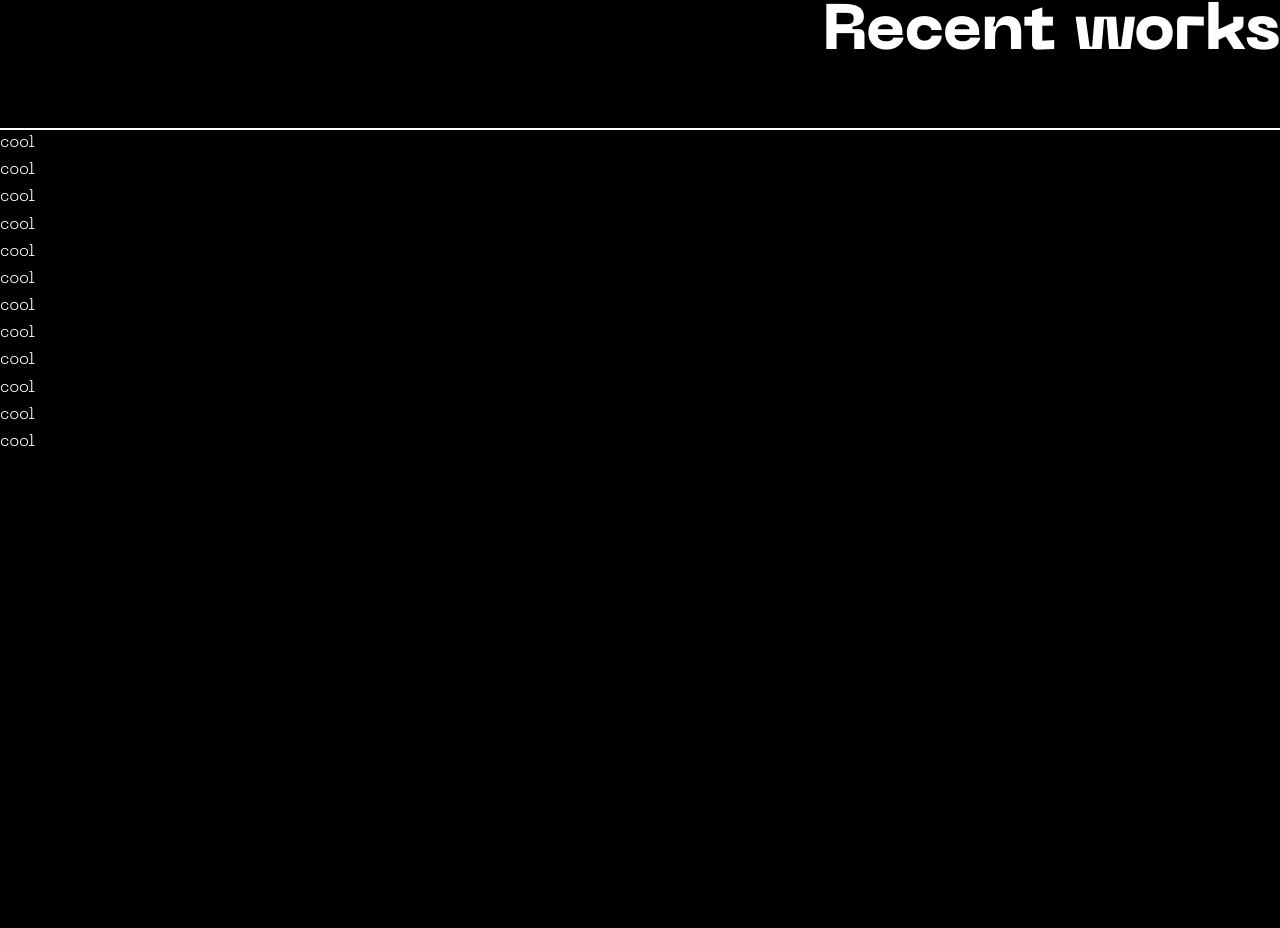
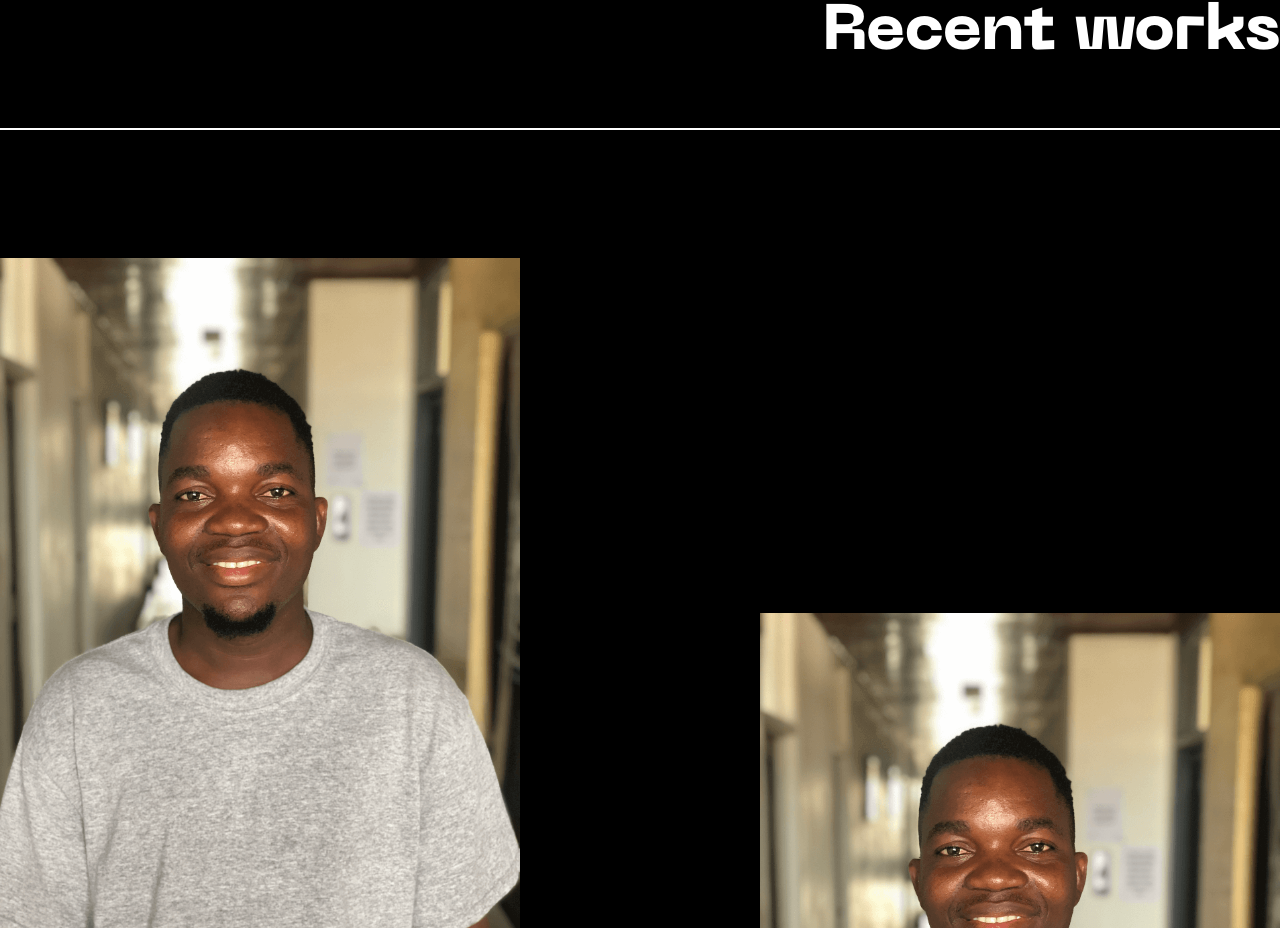
Before and after one commit to nytro04/hope-adoli, a Nuxt app: page / in a window 1280 px wide. Shown: the part 2114-3042 px from the top of the page. Before the commit the page ends 2570 px from the top, so only its background shows below. Built offline with nearby package versions, Linux system fonts and the light colour scheme.

Commit message:
feat: initial card grid layout

```diff
--- a/components/RecentWorks.vue
+++ b/components/RecentWorks.vue
@@ -3,9 +3,31 @@
     <h2 class="text-6xl font-semibold text-right">
       Recent works
     </h2>
-    <span class="block mt-10 border-t-2 border-white"></span>
+    <span class="block mt-10 mb-32 border-t-2 border-white"></span>
 
-    <p>cool</p>
+    <div class="card-container">
+      <div class="card-member member-1">
+        <img src="~/assets/img/hope.png" alt="" />
+        <h3 class="text-3xl font-semibold">
+          GrainMate mobile
+        </h3>
+        <p>
+          GrainMate app is supercharging African farmers and agribusinesses with
+          the tools and resources they need to get to the next level ⚡️
+        </p>
+      </div>
+      <div class="card-member member-2">
+        <img src="~/assets/img/hope.png" alt="" />
+        <h3 class="text-3xl font-semibold">
+          GrainMate mobile
+        </h3>
+        <p>
+          GrainMate app is supercharging African farmers and agribusinesses with
+          the tools and resources they need to get to the next level ⚡️
+        </p>
+      </div>
+      <div class="card-member member-1"></div>
+    </div>
     <p>cool</p>
     <p>cool</p>
     <p>cool</p>
@@ -24,4 +46,29 @@
 export default {}
 </script>
 
-<style scoped></style>
+<style scoped>
+.card-container {
+  /* background: #000; */
+  /* height: 80vh; */
+  display: grid;
+  grid-template-columns: repeat(2, 1fr);
+  gap: 15rem;
+  /* grid-template-rows: auto 1fr 1fr 2fr 1fr 1fr; */
+  grid-template-rows: repeat(6, 1fr);
+}
+
+/* .card-member {
+  text-align: center;
+} */
+
+.member-1 {
+  grid-row-start: 1;
+  grid-column-start: 1;
+  grid-row-end: 5;
+}
+.member-2 {
+  grid-row-start: 2;
+  grid-column-start: 2;
+  grid-row-end: 5;
+}
+</style>
```
